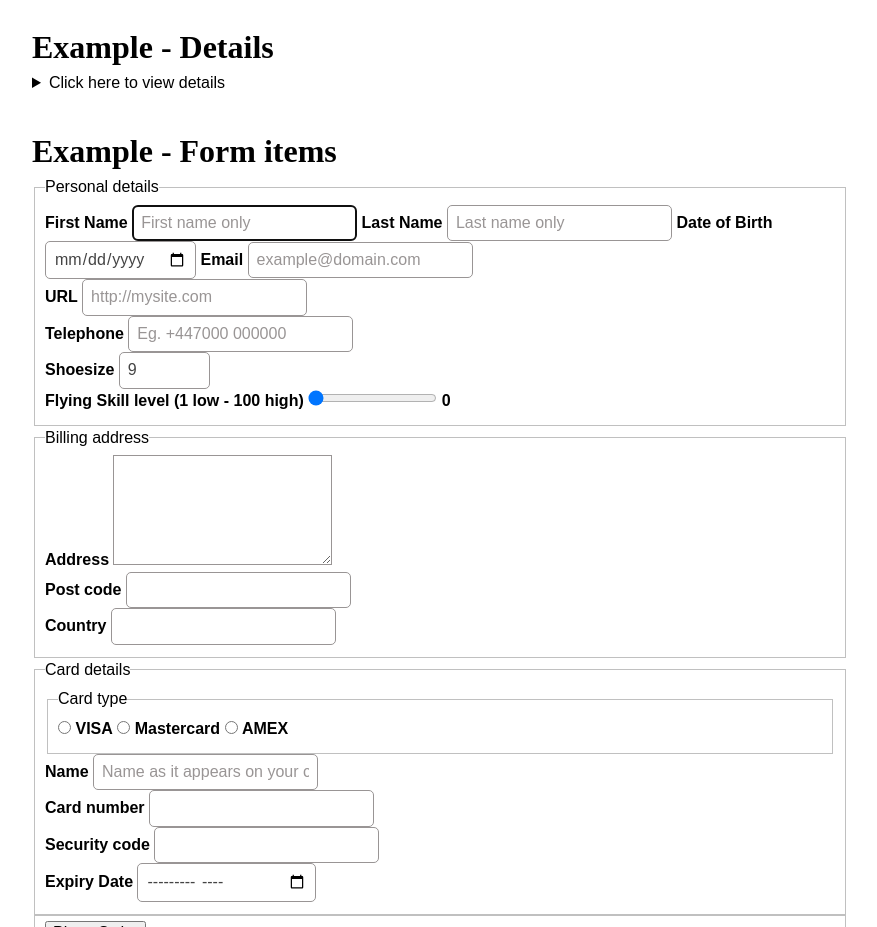
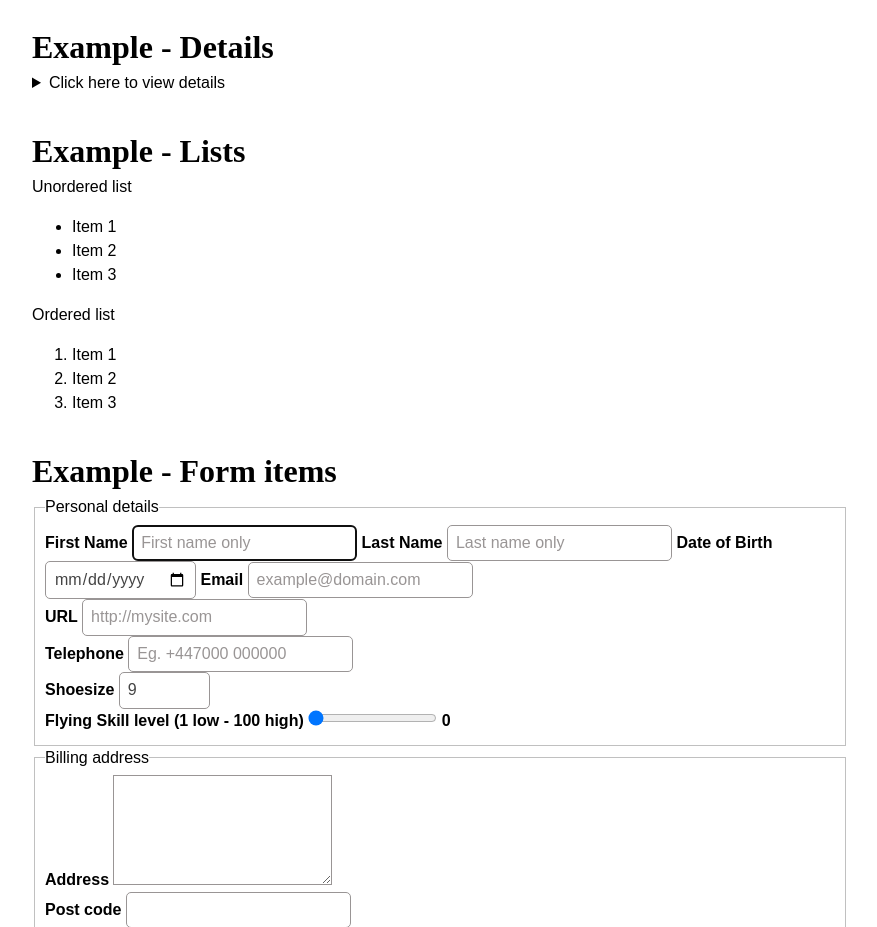
Before and after one commit to awfulwoman/loom, a website: page demo/index.html in a window 1280 px wide. Shown: the part 940-1867 px from the top of the page, without its empty margins (200-1077 px from the left). Drawn offline with Linux system fonts and the light colour scheme.

Commit message:
Add list items to demo

```diff
--- a/demo/index.html
+++ b/demo/index.html
@@ -75,6 +75,26 @@
     </details>
   </section>
 
+
+  <section class="o-container">
+    <header>
+      <h1>Example - Lists</h1>
+    </header>
+
+    <p>Unordered list</p>
+    <ul>
+      <li>Item 1</li>
+      <li>Item 2</li>
+      <li>Item 3</li>
+    </ul>
+
+    <p>Ordered list</p>
+    <ol>
+      <li>Item 1</li>
+      <li>Item 2</li>
+      <li>Item 3</li>
+    </ol>
+  </section>
 
   <section class="o-container">
     <h1>Example - Form items</h1>
```
